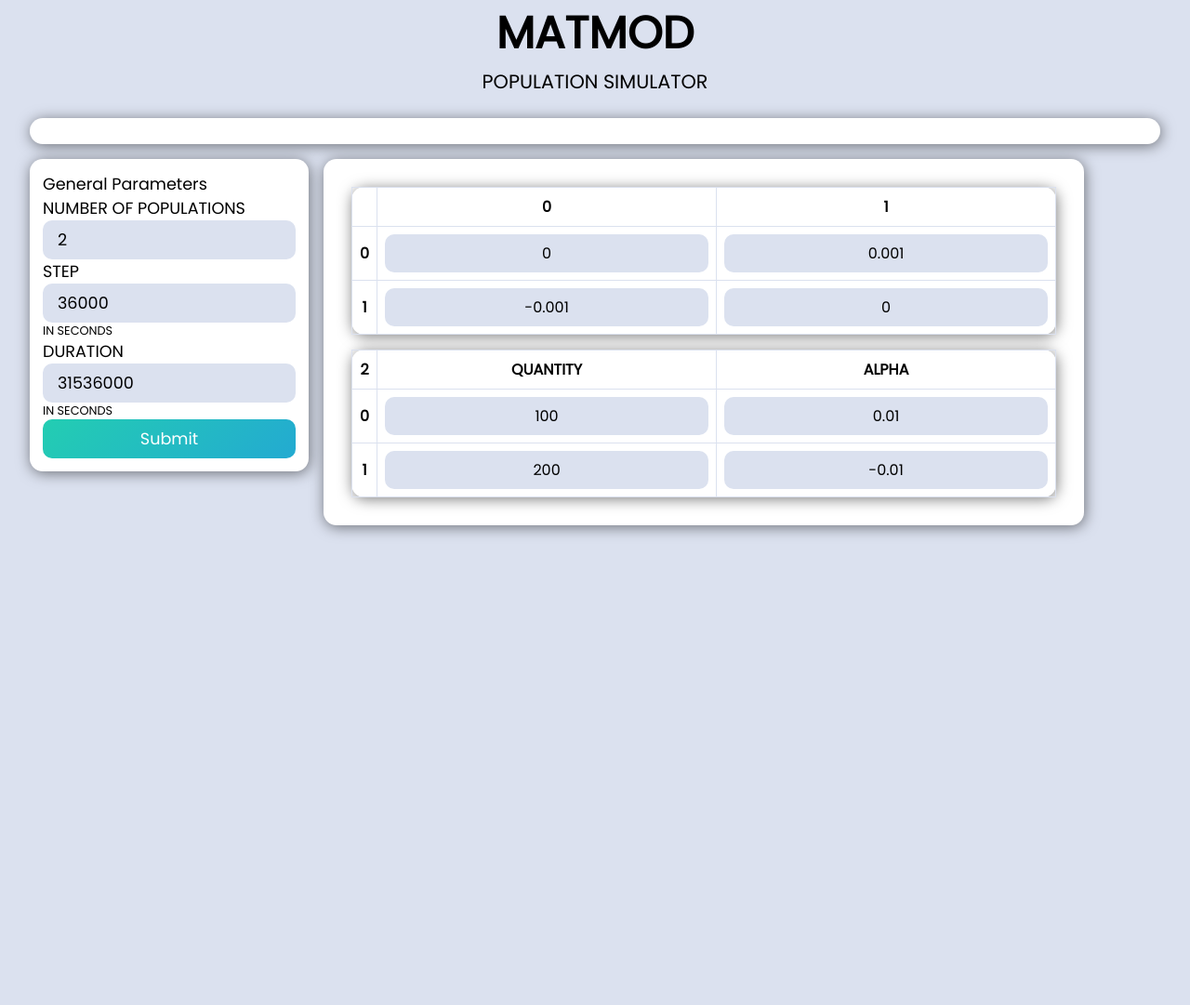
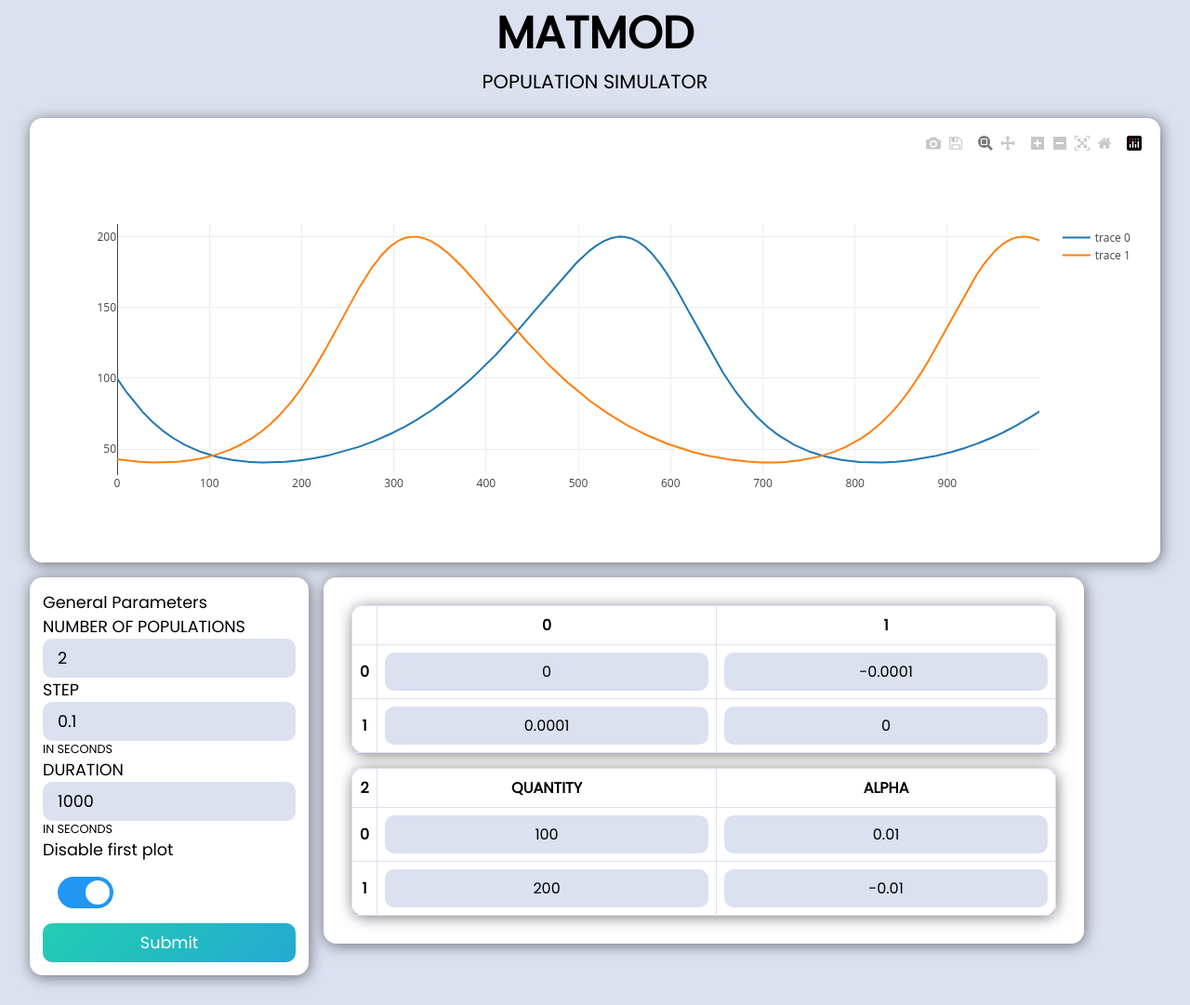
Before and after one commit to dm4nk/mathmod, a Flask app: page / in a window 1280 px wide. Shown: the whole page at 93% size. Before the commit the page ends 577 px from the top, so only its background shows below. Run offline with Flask 2, Linux system fonts and the light colour scheme; some libraries are stand-ins or nearby versions.

Commit message:
second part of front

```diff
--- a/app.py
+++ b/app.py
@@ -16,7 +16,14 @@ def draw_plots():
     request_data = request.get_json()
     print(request_data)
 
-    return {'cringe': 'data'}
+    return calculate(
+        number_of_populations=int(request_data['number_of_populations']),
+        step=float(request_data['step']),
+        duration=int(request_data['duration']),
+        N=[float(num) for num in request_data['N']],
+        alpha=[float(num) for num in request_data['alpha']],
+        B=request_data['B'],
+    )
 
 
 if __name__ == '__main__':
--- a/model.py
+++ b/model.py
@@ -1,6 +1,5 @@
 import matplotlib.pyplot as plt
 import numpy as np
-
 
 def method_runge_kutta(n, h, alpha, b, count):
     k1 = function(n, alpha, b, count)
@@ -21,11 +20,12 @@ def function(n, alpha, b, count):
 
 
 def calculate(number_of_populations: int,
-              step: int,
+              step: float,
               duration: int,
               N: [float],
               alpha: [float],
               B: [[float]]):
+    print(number_of_populations, step, duration, N, alpha, B)
 
     time_points = np.arange(0, duration, step)
     n_points = []
@@ -47,7 +47,7 @@ def calculate(number_of_populations: int,
     graphs = []
     for i in range(0, number_of_populations):
         graphs.append({
-            'x': time_points,
+            'x': time_points.tolist(),
             'y': n_points[i],
         })
 
@@ -55,7 +55,7 @@ def calculate(number_of_populations: int,
 
     return {
         'customData': {
-            'summary_count': summary_count,
+            'summary_count': summary_count.tolist(),
         },
         'graphs': graphs
     }
--- a/static/js/form-creation.js
+++ b/static/js/form-creation.js
@@ -25,9 +25,9 @@ function buildMatrix(number) {
             if (col === row)
                 value = 0;
             else if (row < col)
-                value = 0.001;
+                value = -0.0001;
             else
-                value = -0.001;
+                value = 0.0001;
 
             innerHtmlString += `<td>
                 <div class="input-control">
--- a/static/js/plot.js
+++ b/static/js/plot.js
@@ -1,4 +1,5 @@
 const submitBtn = document.querySelector('.submit-btn');
+const switchBtn = document.getElementById('switch-plot');
 
 function getIntById(id) {
     return parseInt(document.getElementById(id)?.value);
@@ -8,9 +9,9 @@ function getFloatById(id) {
     return parseFloat(document.getElementById(id)?.value);
 }
 
-submitBtn.addEventListener('click', function (event) {
-    const n = getIntById('n');
-    const s = getIntById('s');
+submitBtn.addEventListener('click', async function (event) {
+    const n = getFloatById('n');
+    const s = getFloatById('s');
     const d = getIntById('d');
 
     let N = [];
@@ -18,7 +19,7 @@ submitBtn.addEventListener('click', function (event) {
     let B = [];
 
     for (let row = 0; row < n; ++row) {
-        N.push(getIntById('input_quantity' + row));
+        N.push(getFloatById('input_quantity' + row));
         alpha.push(getFloatById('input_alpha' + row));
     }
 
@@ -64,25 +65,33 @@ submitBtn.addEventListener('click', function (event) {
 
 
 function buildPlots(data) {
+    const togglePlot = document.querySelector('#switch-plot').checked;
+
     Plotly.purge('plot1');
-    // Plotly.plot('plot1', {
-    //     data: getStartTraces(data),
-    //     layout: getLayout(data),
-    //     config: {showSendToCloud: true},
-    //     frames: getFrames(data),
-    // });
-    // console.log("Got plot1");
-
+    if (!togglePlot) {
+        Promise.all([getStartTraces(data), getLayout(data), getFrames(data)])
+            .then(([startTraces, layout, frames]) => {
+                console.log('AAAAAAAAAA')
+                Plotly.newPlot('plot1', {
+                    data: startTraces,
+                    layout: layout,
+                    config: {showSendToCloud: true},
+                    frames: frames,
+                });
+            })
+    }
 
     Plotly.purge('plot2');
-    Plotly.plot('plot2', {
-        data: getFullTraces(data),
-        config: {showSendToCloud: true},
-    });
-    console.log("Got plot2");
+    getFullTraces(data).then(res => {
+        Plotly.newPlot('plot2', {
+            data: res,
+            config: {showSendToCloud: true},
+        });
+        console.log("Got plot2");
+    })
 }
 
-function getLayout(data) {
+async function getLayout(data) {
     return {
         xaxis: {},
         yaxis: {},
@@ -108,8 +117,8 @@ function getLayout(data) {
                 args: [null, {
                     mode: 'immediate',
                     fromcurrent: true,
-                    transition: {duration: 300},
-                    frame: {duration: 500, redraw: false}
+                    transition: {duration: 1},
+                    frame: {duration: 1, redraw: false}
                 }],
                 label: 'Play'
             }, {
@@ -132,27 +141,25 @@ function getLayout(data) {
                 xanchor: 'right',
                 font: {size: 20, color: '#666'}
             },
-            steps: getSteps(data)
+            steps: await getSteps(data)
         }]
     }
 }
 
-function getStartTraces(data) {
+async function getStartTraces(data) {
     let traces = [];
-    const names_array = Array.from(document.querySelectorAll('.name'));
 
     for (let i = 0; i < data.graphs.length; i++) {
         traces.push({
-            name: names_array[i]?.value,
             x: [data.graphs[i].x[0]],
             y: [data.graphs[i].y[0]],
-            mode: 'markers',
-            marker: {
-                //size: data.marker.size.slice(),
-                size: 15,
-                sizemode: 'area',
-                sizeref: 200000
-            }
+            // mode: 'markers',
+            // marker: {
+            //     //size: data.marker.size.slice(),
+            //     size: 15,
+            //     sizemode: 'area',
+            //     sizeref: 200000
+            // }
         });
     }
 
@@ -160,7 +167,7 @@ function getStartTraces(data) {
     return traces;
 }
 
-function getFullTraces(data) {
+async function getFullTraces(data) {
     let traces = [];
 
     for (let i = 0; i < data.graphs.length; i++) {
@@ -174,23 +181,21 @@ function getFullTraces(data) {
     return traces;
 }
 
-function getSteps(data) {
+async function getSteps(data) {
     let steps = [];
-    const s = parseInt(document.querySelector('#s').value);
+    const s = getFloatById('s');
 
     for (let i = 0; i < data.graphs[0].x.length; i++) {
-        let label = "Energy: " + data.customData.energy[i].toExponential(4) + "\n" +
-            "Current time: " + s * i + "\n" +
-            "Mass vx: " + data.customData.mass_vx[i].toFixed(2) + "\n" +
-            "Mass vy: " + data.customData.mass_vy[i].toFixed(2);
+        let label = "Summary: " + data.customData.summary_count[i].toFixed(2) + "\n" +
+            "Current time: " + (s * i).toFixed(1);
 
         steps.push({
             label: label,
             method: 'animate',
             args: [[i], {
                 mode: 'immediate',
-                frame: {redraw: false, duration: 300},
-                transition: {duration: 300},
+                frame: {redraw: false, duration: 1},
+                transition: {duration: 1},
             }]
         });
     }
@@ -199,18 +204,18 @@ function getSteps(data) {
     return steps;
 }
 
-function getFrames(data) {
+async function getFrames(data) {
     let frames = [];
-    const names_array = Array.from(document.querySelectorAll('.name'));
 
     for (let i = 0; i < data.graphs[0].x.length; ++i) {
         frames.push({
             name: i,
             data: data.graphs.map(planet => {
                 return {
-                    name: names_array[i]?.value,
-                    x: [planet.x[i]],
-                    y: [planet.y[i]],
+                    // x: [planet.x[i]],
+                    // y: [planet.y[i]],
+                    x: planet.x.slice(0, i),
+                    y: planet.y.slice(0, i),
                 }
             })
         });
--- a/templates/index.html
+++ b/templates/index.html
@@ -42,15 +42,22 @@
                 </div>
                 <div class="input-control">
                     <label for="s">Step</label>
-                    <input type="number" value="36000" step="1" id="s" name="s" required
+                    <input type="number" value="0.1" step="0.000001" id="s" name="s" required
                            onkeypress="return charCode!==45">
                     <h6>in seconds</h6>
                 </div>
                 <div class="input-control">
                     <label for="d">Duration</label>
-                    <input type="number" value="31536000" step="1" id="d" name="d" required
+                    <input type="number" value="1000" step="0.000001" id="d" name="d" required
                            onkeypress="return charCode!==45">
                     <h6>in seconds</h6>
+                </div>
+                <p>Disable first plot</p>
+                <div class="switch-buttons">
+                    <label class="switch">
+                        <input id="switch-plot" type="checkbox">
+                        <span class="slider round"></span>
+                    </label>
                 </div>
                 <div class="input-control">
                     <input class="submit-btn gradient-background" type="submit" value="Submit">
@@ -76,6 +83,7 @@
         bubbles: true,
         cancelable: true
     });
+    switchBtn.dispatchEvent(event);
     submitBtn.dispatchEvent(event);
 </script>
 </body>
```
